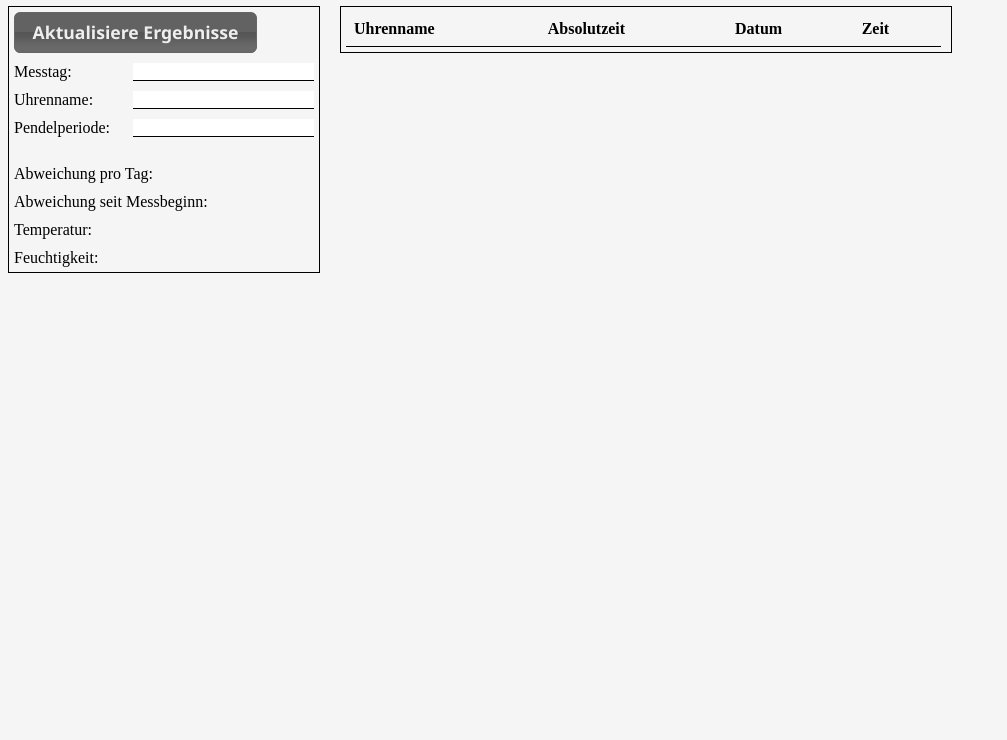
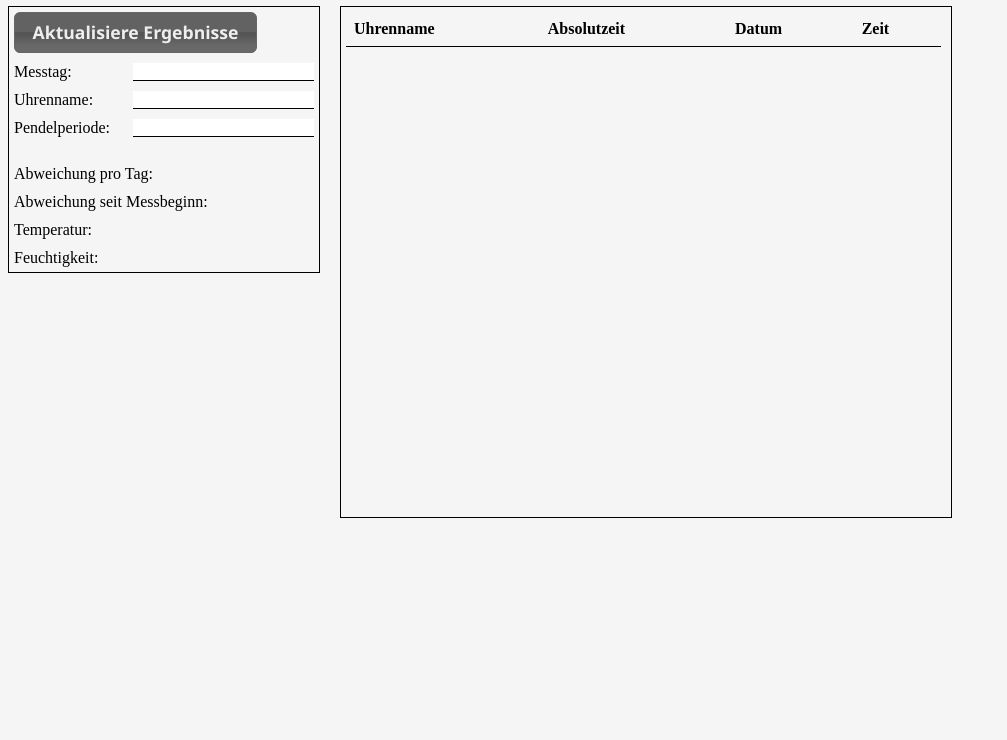
Before and after one commit to gnomengineer/ClockPendelumAnalyzer, a website: page webclient/index.html in a window 1280 px wide. Shown: the part 60-800 px from the top of the page, without its empty margins (0-1007 px from the left). Drawn offline with Linux system fonts and the light colour scheme.

Commit message:
add height and scroll bar to table

```diff
--- a/webclient/style.css
+++ b/webclient/style.css
@@ -40,6 +40,8 @@ table th, table td
 #right_box
 {
     width: 600px;
+    height: 500px;
+    overflow-y: auto;
 }
 
 p
```
